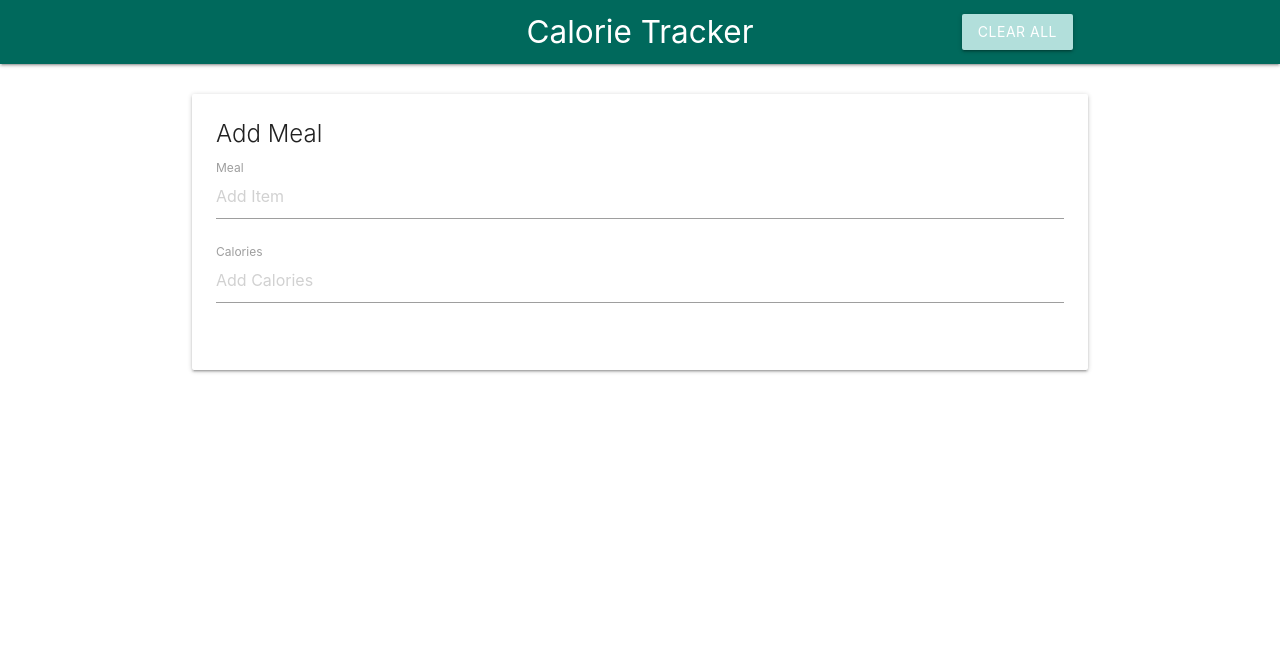
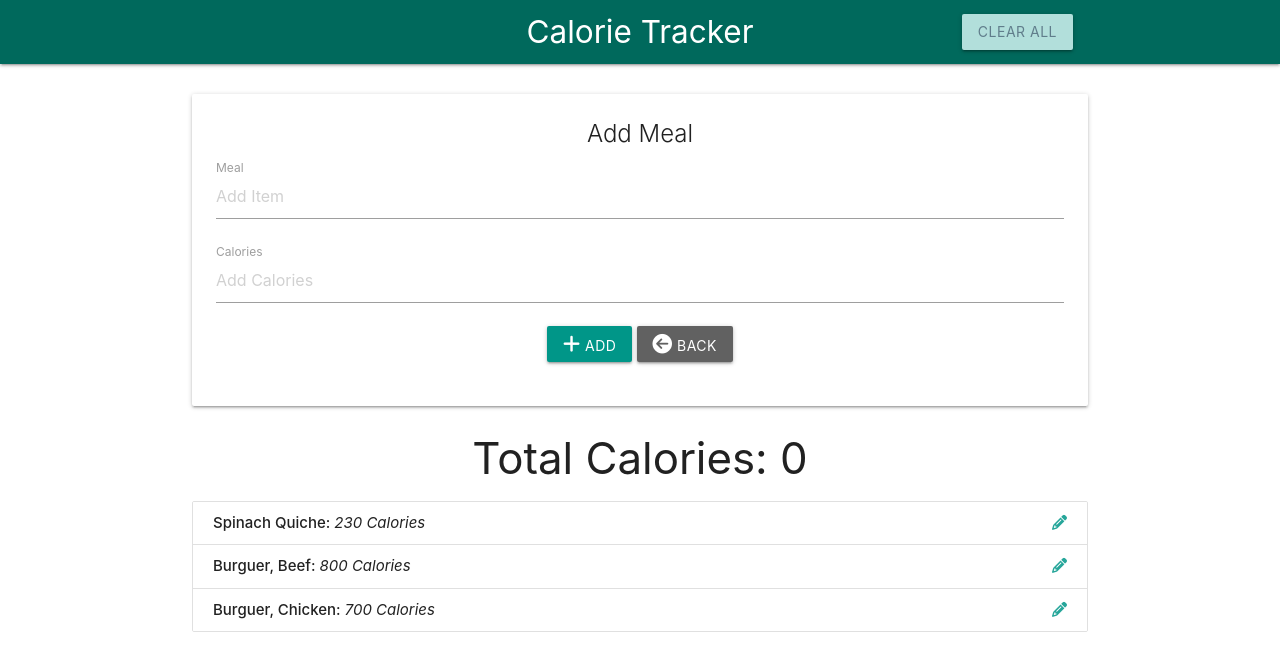
Before and after one commit to melzreal/calorie-tracker, a plain HTML site: page index.html in a window 1280 px wide. Drawn offline with nearby package versions, Linux system fonts and the light colour scheme.

Commit message:
more markup

```diff
--- a/index.html
+++ b/index.html
@@ -21,7 +21,7 @@
                 </a>
                 <ul class="right">
                     <li>
-                        <a href="#" class="clear-btn btn teal lighten-4"> Clear All </a>
+                        <a href="#" class="clear-btn btn teal lighten-4  blue-grey-text"> Clear All </a>
                     </li>
                 </ul>
             </div>
@@ -31,7 +31,7 @@
 
     <div class="container">
         <div class="card">
-            <div class="card-content">
+            <div class="card-content center">
                 <span class="card-title"> Add Meal </span>
                 <form class="col">
                     <div class="row">
@@ -43,12 +43,38 @@
                             <input type="text" name="item-calories" id="item-calories" placeholder="Add Calories">
                             <label for="item-calories"> Calories </label>
                         </div>
-
+                        <button class="add-btn btn teal darken-5 pull-left"> <i class="fa fa-plus"></i> Add </button>
+                        <button class="back-btn btn grey darken-2 pull-right"> <i class="fa fa-arrow-circle-left"></i>
+                            Back </button>
 
                     </div>
                 </form>
             </div>
         </div>
+        <!-- calorie counter -->
+        <h3 class="center-align"> Total Calories: <span class="total-calories"> 0 </span></h3>
+
+        <ul id="item-list" class="collection">
+            <li class="collection-item" id="item-0">
+                <strong> Spinach Quiche: </strong> <em> 230 Calories</em>
+                <a href="#" class="secondary-content">
+                    <i class="fa fa-pencil"></i>
+                </a>
+            </li>
+            <li class="collection-item" id="item-0">
+                <strong> Burguer, Beef: </strong> <em> 800 Calories</em>
+                <a href="#" class="secondary-content">
+                    <i class="fa fa-pencil"></i>
+                </a>
+            </li>
+            <li class="collection-item" id="item-0">
+                <strong> Burguer, Chicken: </strong> <em> 700 Calories</em>
+                <a href="#" class="secondary-content">
+                    <i class="fa fa-pencil"></i>
+                </a>
+            </li>
+
+        </ul>
     </div>
 
 
```
